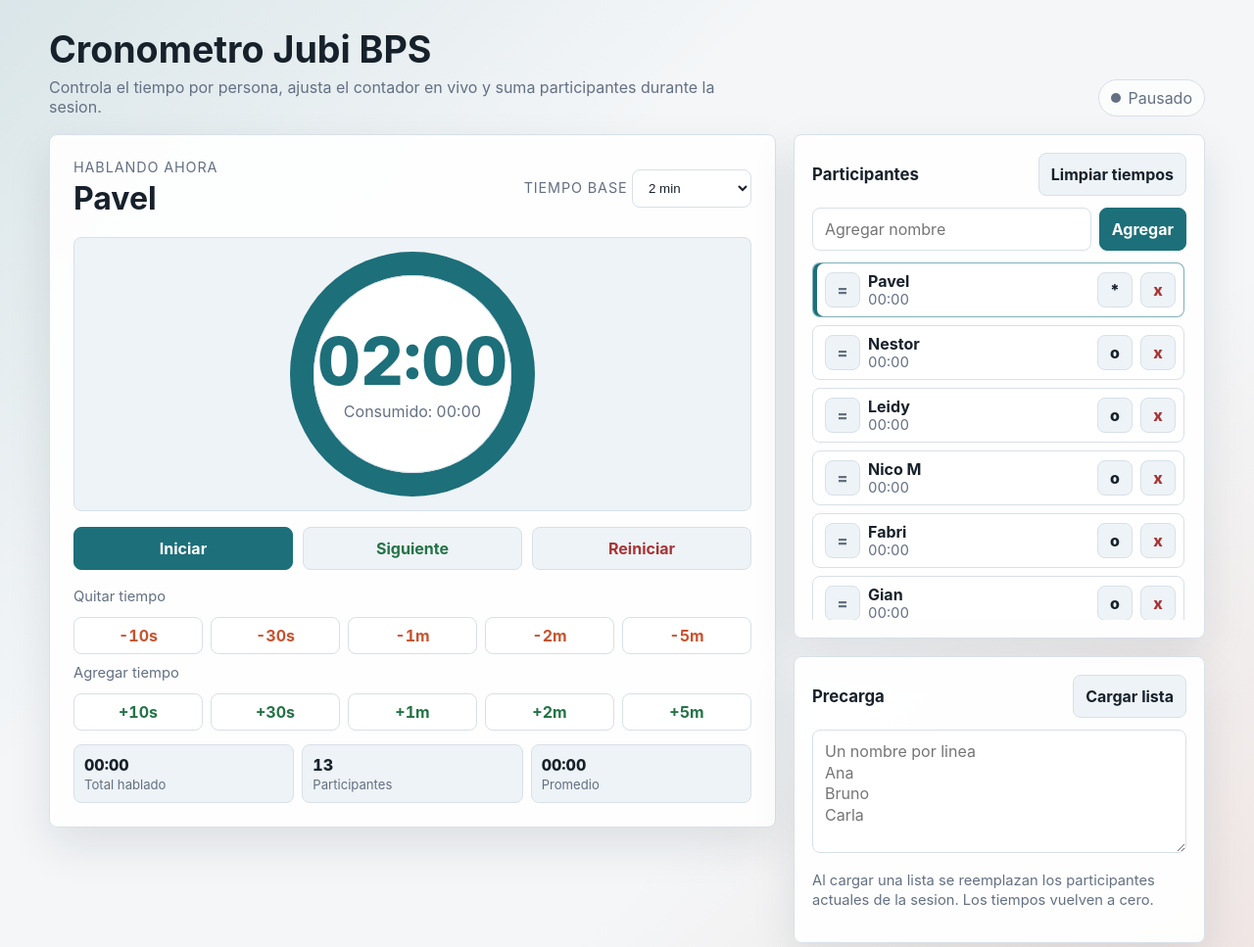
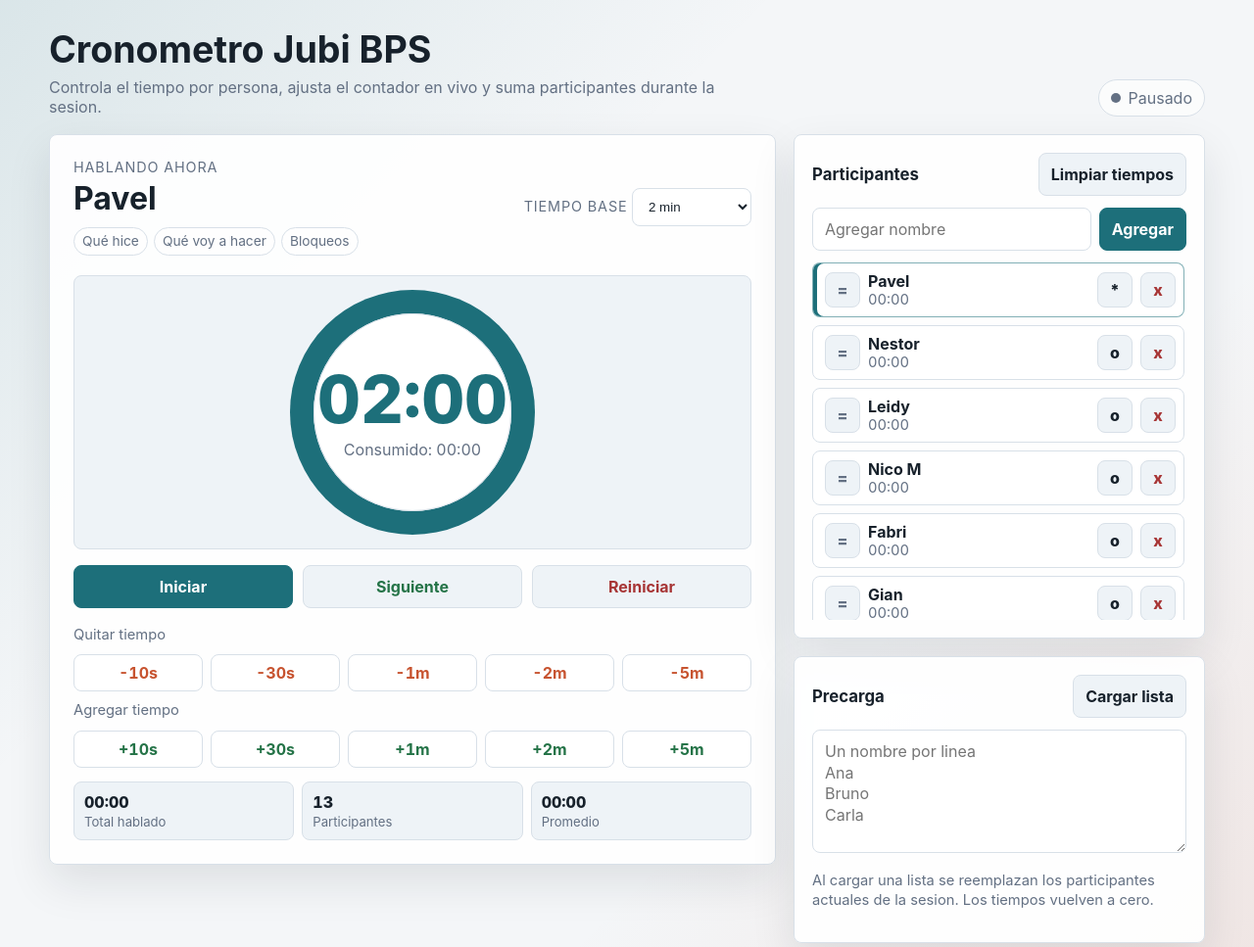
Before and after one commit to sedelval-iugo/cronometro-jubi-bps, a plain HTML site: page index.html in a window 1280 px wide. Shown: the top 967 px of the page at 98% size. Drawn offline with Linux system fonts and the light colour scheme.

Commit message:
Add daily hints section with styling for better task visibility

```diff
--- a/index.html
+++ b/index.html
@@ -144,6 +144,23 @@
       font-size: clamp(1.35rem, 3vw, 2rem);
       font-weight: 750;
       overflow-wrap: anywhere;
+    }
+
+    .daily-hints {
+      display: flex;
+      flex-wrap: wrap;
+      gap: 6px;
+      margin-top: 10px;
+    }
+
+    .daily-hint {
+      padding: 5px 8px;
+      border: 1px solid var(--line);
+      border-radius: 999px;
+      background: rgba(255, 255, 255, 0.64);
+      color: var(--muted);
+      font-size: 0.86rem;
+      line-height: 1.2;
     }
 
     .round-input {
@@ -518,6 +535,11 @@
           <div>
             <div class="speaker-label">Hablando ahora</div>
             <div id="currentSpeaker" class="speaker-name">Sin participante</div>
+            <div class="daily-hints" aria-label="Guia daily">
+              <span class="daily-hint">Qué hice</span>
+              <span class="daily-hint">Qué voy a hacer</span>
+              <span class="daily-hint">Bloqueos</span>
+            </div>
           </div>
           <label>
             <span class="speaker-label">Tiempo base</span>
```
